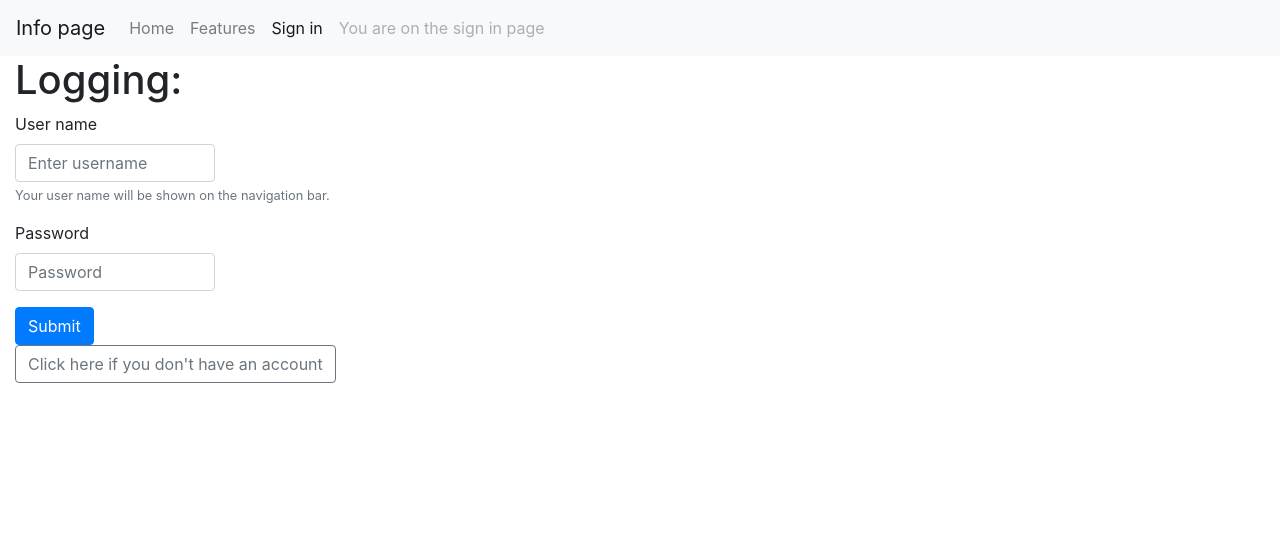
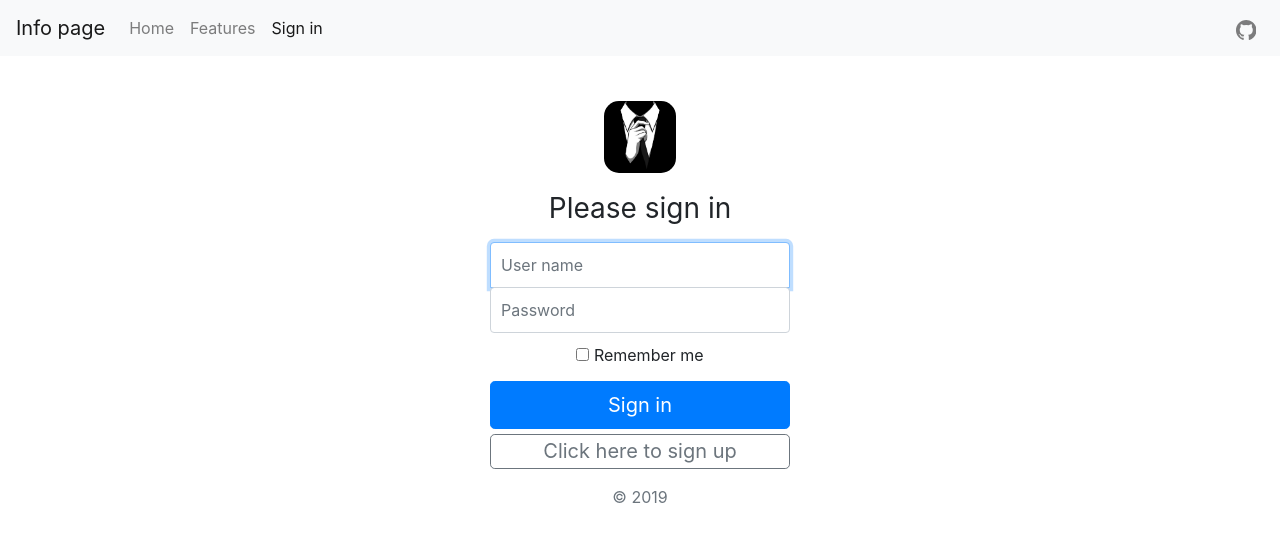
Before and after one commit to theosfa/site-hometask, a Flask app: page /logging in a window 1280 px wide. Shown: the top 542 px of the page. Run offline with Flask 2, Linux system fonts and the light colour scheme; some libraries are stand-ins or nearby versions.

Commit message:
I finished with designing sign in page

```diff
--- a/main.py
+++ b/main.py
@@ -199,18 +199,23 @@
         session["logging"] = False
         session["user"] = "no_user"
         session["logged"] = False
+    if session["user"] == "no_user":
+        return redirect(url_for("logging"))
     session["act_home"] = ""
     session["act_feat"] = ""
     session["act_log"] = "active"
     session["sign"] = "Sign in"
     session["page_info"] = "You are on the profile page"
-    if session["user"] == "no_user":
-        return redirect(url_for("logging"))
-    else:
-        return render_template("profile.html", values = users.query.filter_by(user=session["user"]).first(), session = session)
+    return render_template("profile.html", values = users.query.filter_by(user=session["user"]).first(), session = session)
 
 @app.route("/profile/edit")
 def edit_profile():
+    if not "user" in session:
+        session["logging"] = False
+        session["user"] = "no_user"
+        session["logged"] = False
+    if session["user"] == "no_user":
+        return redirect(url_for("logging"))
     session["act_home"] = ""
     session["act_feat"] = ""
     session["act_log"] = "active"
--- a/plan_for_this_site.txt
+++ b/plan_for_this_site.txt
@@ -6,7 +6,7 @@
     2) Profile-edit page
       1) Add possibility to add image to the profile page when it possible
       2) Add possibility to change name, surname, email
-    3) Sign in page --- In the process
+    3) Sign in page --- $ Completed $
     4) Sign up page --- In the process
     5) Schedule page
     6) Enter home task page
--- a/short_var_of_plan.txt
+++ b/short_var_of_plan.txt
@@ -10,3 +10,4 @@
 --------------------------------------------------------------------------------
 5) Improve system of signing up
 --------------------------------------------------------------------------------
+6) Implement the script of editing home task
--- a/templates/base.html
+++ b/templates/base.html
@@ -6,7 +6,7 @@
     <title>{% block title %}{% endblock %}</title>
   </head>
   <body>
-    <nav class="navbar navbar-expand-lg navbar-light bg-light">
+    <nav class="navbar navbar-expand-lg navbar-light bg-light" style="background:LightGreen;color:LightGreen">
       <a class="navbar-brand" href="/">Info page</a>
       <button class="navbar-toggler" type="button" data-toggle="collapse" data-target="#navbarNav" aria-controls="navbarNav" aria-expanded="false" aria-label="Toggle navigation">
         <span class="navbar-toggler-icon"></span>
@@ -36,13 +36,15 @@
             </div>
           </li>
           {% endif %}
+                  </ul>
+      </div>
+      <ul class="navbar-nav ml-md-auto">
           <li class="nav-item">
-            <a class="nav-link disabled" href="#" tabindex="-1" aria-disabled="true">{{session["page_info"]}}</a>
+            <a class="nav-link p-2" href="https://github.com/theosfa/site-hometask" target="_blank" rel="noopener" aria-label="GitHub"><svg  xmlns="http://www.w3.org/2000/svg" class="navbar-nav-svg" style="height:20px;" viewBox="0 0 512 499.36" role="img" focusable="false"><title>GitHub</title><path fill="currentColor" fill-rule="evenodd" d="M256 0C114.64 0 0 114.61 0 256c0 113.09 73.34 209 175.08 242.9 12.8 2.35 17.47-5.56 17.47-12.34 0-6.08-.22-22.18-.35-43.54-71.2 15.49-86.2-34.34-86.2-34.34-11.64-29.57-28.42-37.45-28.42-37.45-23.27-15.84 1.73-15.55 1.73-15.55 25.69 1.81 39.21 26.38 39.21 26.38 22.84 39.12 59.92 27.82 74.5 21.27 2.33-16.54 8.94-27.82 16.25-34.22-56.84-6.43-116.6-28.43-116.6-126.49 0-27.95 10-50.8 26.35-68.69-2.63-6.48-11.42-32.5 2.51-67.75 0 0 21.49-6.88 70.4 26.24a242.65 242.65 0 0 1 128.18 0c48.87-33.13 70.33-26.24 70.33-26.24 14 35.25 5.18 61.27 2.55 67.75 16.41 17.9 26.31 40.75 26.31 68.69 0 98.35-59.85 120-116.88 126.32 9.19 7.9 17.38 23.53 17.38 47.41 0 34.22-.31 61.83-.31 70.23 0 6.85 4.61 14.81 17.6 12.31C438.72 464.97 512 369.08 512 256.02 512 114.62 397.37 0 256 0z"></path></svg></a>
           </li>
         </ul>
-      </div>
     </nav>
-    <div class="container-fluid">
+    <div class="container-fluid" aling="center" style="width:60%;text-align:center">
       {% block content %}{% endblock %}
     </div>
 
--- a/templates/logging.html
+++ b/templates/logging.html
@@ -1,15 +1,121 @@
 {% extends "base.html" %}
-{% block title %}Logging Page{% endblock %}
+{% block head %}<link rel="stylesheet" href="{{url_for("static", filename="css/style_sign_in")}}">{% endblock %}
+{% block title %}Sing in page{% endblock %}
 {% block content %}
-<h1>Logging:</h1>
+<div class="text-center" style="margin-top:30px; text-align:center">
+
 {% if not session["logging"] %}
   <p style="color: red">Failed to loggin</p>
   <p style="color: red">User name or password is incorrect</p>
 {% endif %}
-<form method="post">
 
-  <div class="form-group">
-    <label for="exampleInputEmail1">User name</label>
+<style media="screen">
+.form-signin {
+    width: 100%;
+    max-width: 330px;
+    padding: 15px;
+    margin: auto;
+}
+.form-signin input[type="text"] {
+    margin-bottom: -1px;
+    border-bottom-right-radius: 0;
+    border-bottom-left-radius: 0;
+}
+.form-signin .form-control {
+    position: relative;
+    box-sizing: border-box;
+    height: auto;
+    padding: 10px;
+    font-size: 16px;
+}
+.form-control {
+    display: block;
+    width: 100%;
+    height: calc(1.5em + .75rem + 2px);
+    padding: .375rem .75rem;
+    font-size: 1rem;
+    font-weight: 400;
+    line-height: 1.5;
+    color:
+#495057;
+background-color:
+#fff;
+background-clip: padding-box;
+border: 1px solid
+    #ced4da;
+    border-radius: .25rem;
+        border-bottom-right-radius: 0.25rem;
+        border-bottom-left-radius: 0.25rem;
+    transition: border-color .15s ease-in-out,box-shadow .15s ease-in-out;
+}
+button, input {
+    overflow: visible;
+}
+.text-center {
+    text-align: center !important;
+}
+.form-signin .checkbox {
+    font-weight: 400;
+}
+.mb-3, .my-3 {
+    margin-top: -5px;
+}
+*, ::after, ::before {
+    box-sizing: border-box;
+}
+.text-center {
+    text-align: center !important;
+}
+input[type="checkbox"], input[type="radio"] {
+    box-sizing: border-box;
+    padding: 0;
+}
+button, input {
+    overflow: visible;
+}
+button, input, optgroup, select, textarea {
+    margin: 0;
+    font-family: inherit;
+    font-size: inherit;
+    line-height: inherit;
+}
+.text-muted {
+    color:
+    #6c757d !important;
+}
+.mt-5, .my-5 {
+    margin-top: 1rem !important;
+}
+
+</style>
+
+<form class="form-signin">
+  <img class="mb-4" src="{{url_for("static", filename="navbar_icon.jpg")}}" alt="" width="72" height="72" style="border-radius:15px">
+  <h1 class="h3 mb-3 font-weight-normal">Please sign in</h1>
+  <label for="inputUsername" class="sr-only">User name</label>
+  <input type="text" name="usrname" id="inputUsername" class="form-control" placeholder="User name" required="" autofocus="" >
+  <label for="inputPassword" class="sr-only">Password</label>
+  <input type="password" name="passwd" id="inputPassword" class="form-control" placeholder="Password" required="" >
+  <div class="checkbox mb-3">
+    <label>
+      <input type="checkbox" name="remember" value="remember-me" style="margin-top:20px"> Remember me
+    </label>
+  </div>
+  <button class="btn btn-lg btn-primary btn-block" type="submit" style="margin-top:-10px">Sign in</button>
+  <a href="/sign_up" class="btn btn-lg btn-outline-secondary btn-block" role="button" style="margin-top:5px;padding: 1px;height: 35px">Click here to sign up</a>
+  <p class="mt-5 text-muted">© 2019</p>
+</form>
+
+</div>
+{% endblock %}
+
+
+
+<!-- <form method="post" class="form-signin">
+  <img class="mb-4" src="{{url_for("static", filename="navbar_icon.jpg")}}" alt="" width="72" height="72" style="border-radius:15px">
+  <h1 class="h3 mb-3 font-weight-normal">Please sign in</h1>
+  <div class="form-group" style="text-align:center">
+    <label class="sr-only" for="exampleInputEmail1">User name</label>
     <input type="text" name="usrname" placeholder="Enter username" class="form-control" id="exampleInputEmail1" aria-describedby="emailHelp" style="width:200px">
     <small id="emailHelp" class="form-text text-muted">Your user name will be shown on the navigation bar.</small>
   </div>
@@ -20,5 +126,4 @@
   <button type="submit" class="btn btn-primary">Submit</button>
 
 </form>
-<a href="/sign_up" class="btn btn-outline-secondary" role="button">Click here if you don't have an account</a>
-{% endblock %}
+<a href="/sign_up" class="btn btn-outline-secondary" role="button" style="margin:5px">Click here if you don't have an account</a> -->
```
Also changed, not shown: templates/sign_up.html (+6 -4 lines), static/1.jpg (added), static/navbar_icon.jpg.
